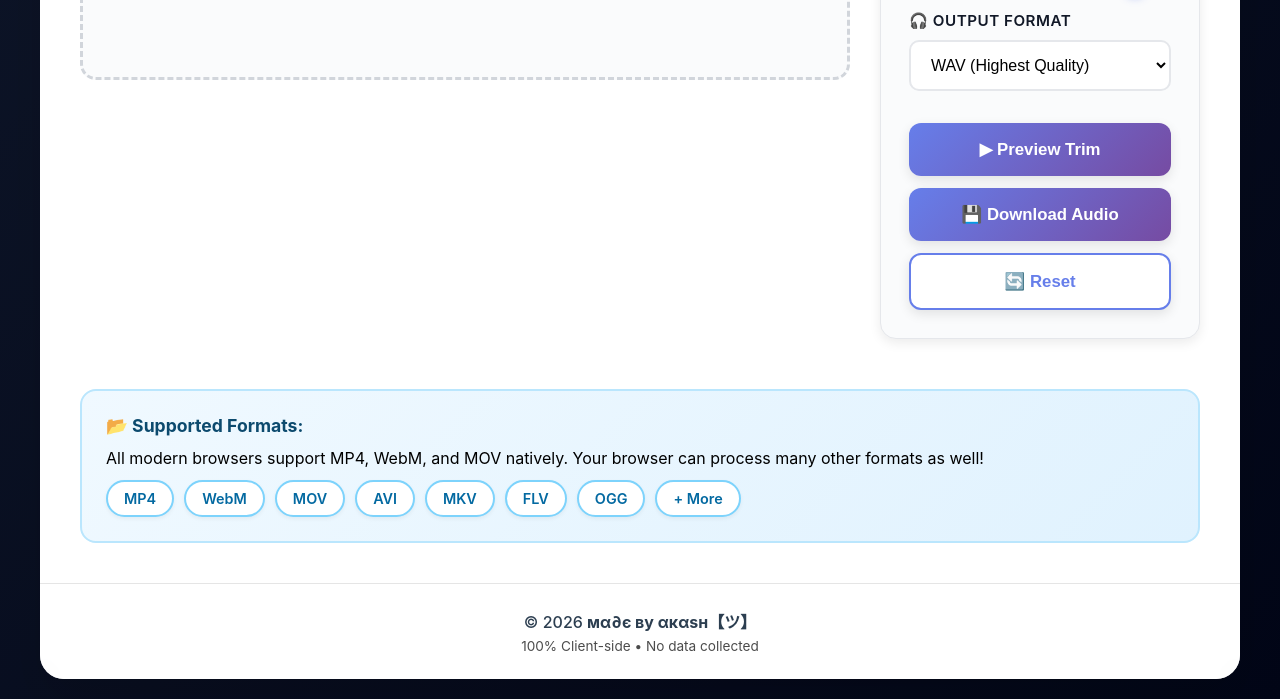
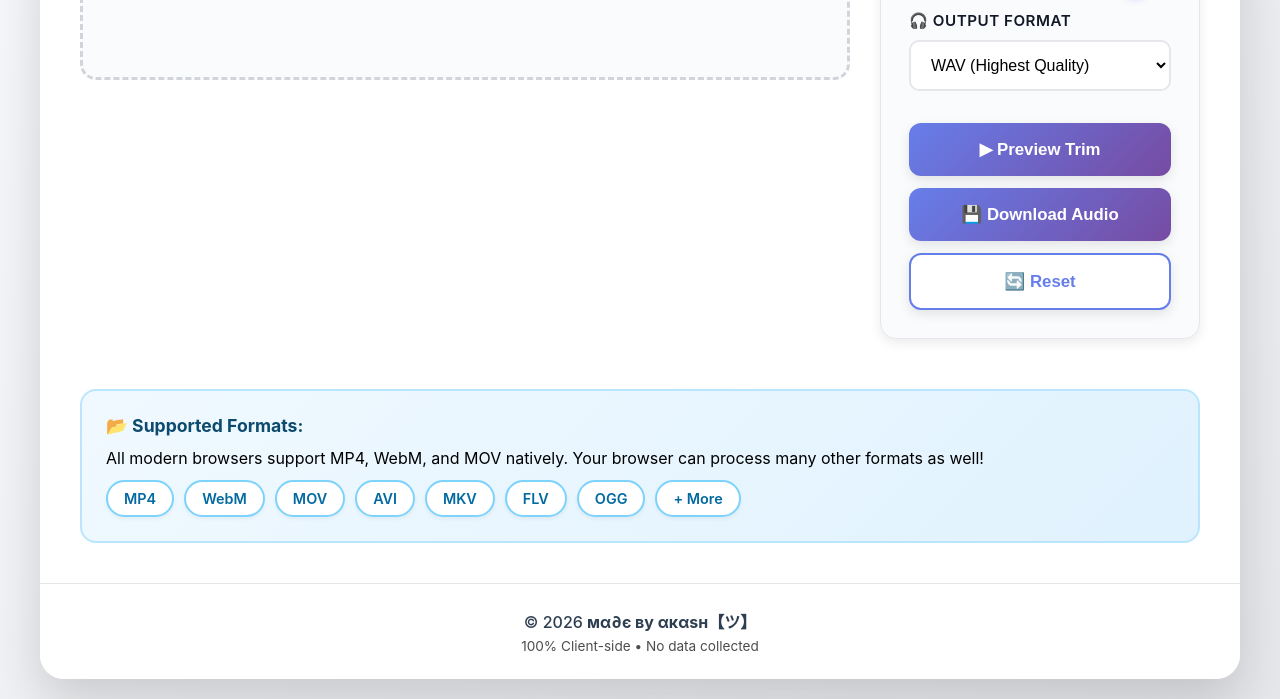
Before and after one commit to akash098p/VideoToAudioExtractor-, a plain HTML site: page index.html in a window 1280 px wide. Shown: the part 450-1149 px from the top of the page. Drawn offline with Linux system fonts and the light colour scheme.

Commit message:
Update index.html

```diff
--- a/index.html
+++ b/index.html
@@ -14,7 +14,7 @@
 
         body {
     font-family: -apple-system, BlinkMacSystemFont, 'Segoe UI', Roboto, Oxygen, Ubuntu, sans-serif;
-    background: linear-gradient(135deg, #0f172a 0%, #020617 100%);
+    background: linear-gradient(135deg, #f8fafc 0%, #e5e7eb 100%);
     min-height: 100vh;
     padding: 20px;
 }
```
